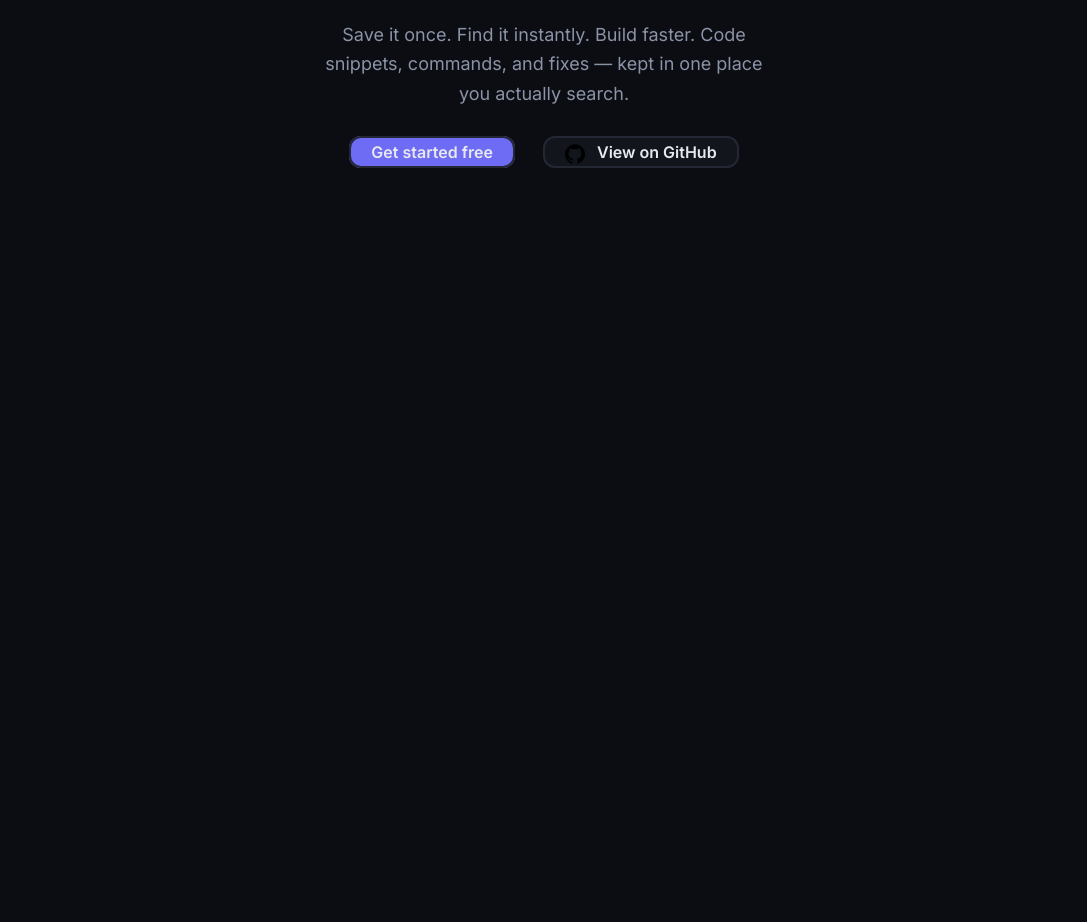
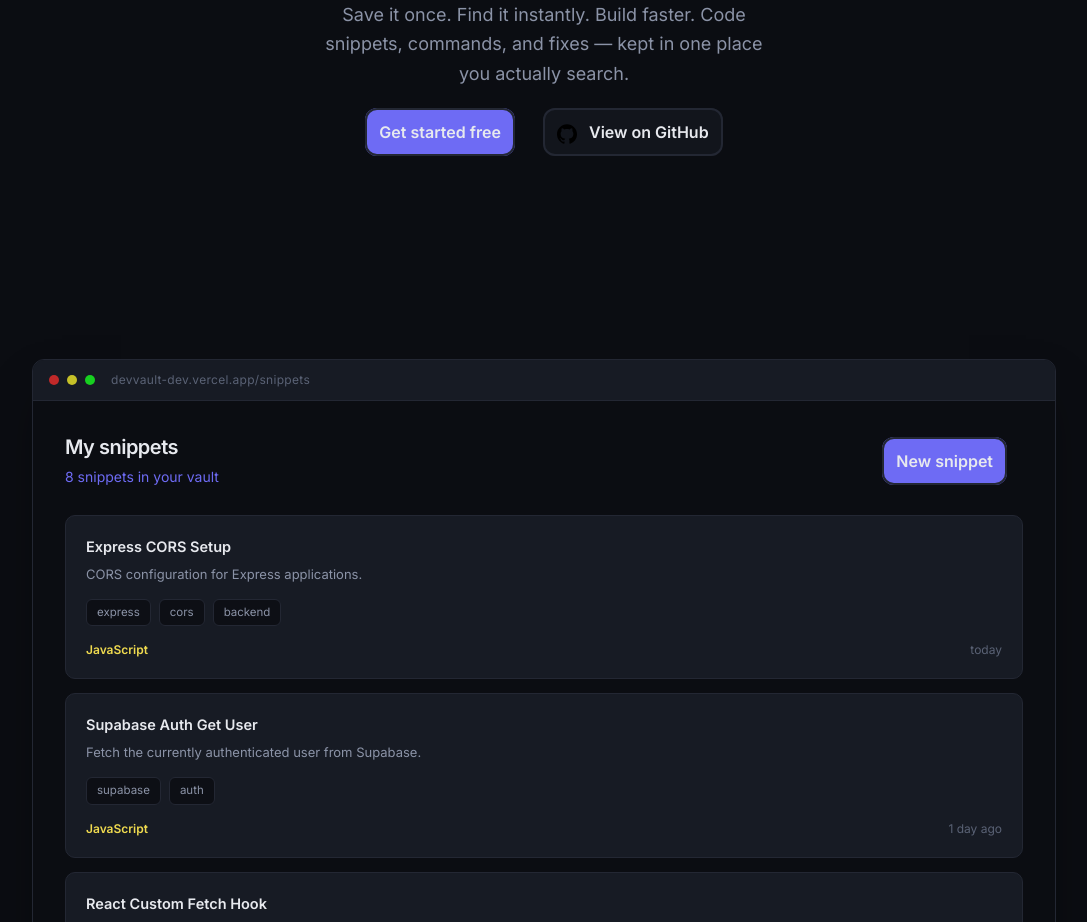
Before and after one commit to PrabhatBargoti/DevVault, a React (Vite) app: page / in a window 1280 px wide. Shown: the part 450-1372 px from the top of the page, without its empty margins (96-1183 px from the left). Built offline with nearby package versions, Linux system fonts and the light colour scheme.

Commit message:
Build: Landing Page snippets

```diff
--- /dev/null
+++ b/src/Components/BigDarkBtn.jsx
@@ -0,0 +1,14 @@
+import React from 'react'
+
+const ButtonDark = (props) => {
+  return (
+    <div className='border-2 border-[#232733] p-3 rounded-xl font-semibold bg-[#12151C] my-10 mx-2 cursor-pointer active:-scale-95 transition-all duration-200 hover:[#1C2029] select-none inline'>
+      {props.img && (
+        <img src={props.img} alt='' className='w-5 h-5 inline-block mr-2' />
+      )} {/*  Only when SVG or Img req */}
+      {props.name}
+    </div>
+  )
+}
+
+export default ButtonDark
--- /dev/null
+++ b/src/Components/BigPurpleBtn.jsx
@@ -0,0 +1,11 @@
+import React from 'react'
+
+const ButtonPurple = (props) => {
+  return (
+    <div className='border-2 border-[#232733] p-3 rounded-xl font-semibold bg-[#6E6BF4] my-10 mx-2 cursor-pointer active:scale-95 transition-all duration-200 hover:bg-[#8280F7] select-none inline'>
+      {props.name}
+    </div>
+  )
+}
+
+export default ButtonPurple
--- a/src/Components/Theme.jsx
+++ /dev/null
@@ -1,12 +0,0 @@
-import React from 'react'
-import { Sun } from "lucide-react";
-
-const Theme = () => {
-  return (
-    <button className="cursor-pointer">
-        <Sun color="white" />
-    </button>
-  )
-}
-
-export default Theme
--- a/src/Pages/LandingPage/LandingHero.jsx
+++ b/src/Pages/LandingPage/LandingHero.jsx
@@ -1,6 +1,6 @@
 import React from "react";
-import ButtonDark from "../../Components/ButtonDark";
-import ButtonPurple from "../../Components/ButtonPurple";
+import BigDarkBtn from "../../Components/BigDarkBtn";
+import BigPurpleBtn from "../../Components/BigPurpleBtn";
 import { useNavigate } from "react-router-dom";
 
 const LandingHero = () => {
@@ -13,7 +13,7 @@ const LandingHero = () => {
 
   return (
     <section className="min-h-screen flex items-center justify-center px-6">
-      <div className="flex flex-col items-center text-center max-w-2xl">
+      <div className="flex flex-col items-center text-center max-w-2xl -mt-10">
         <h1 className="text-[#E7E9EE] font-bold text-5xl sm:text-6xl leading-[1.1] tracking-tight">
           Your developer
           <br />
@@ -26,10 +26,10 @@ const LandingHero = () => {
         </p>
         <div className=" flex items-center justify-center gap-3 mt-8">
           <span onClick={gotoSign}>
-          <ButtonPurple name={"Get started free"} className="w-auto" />
+          <BigPurpleBtn name={"Get started free"} className="w-auto" />
           </span>
           <a href="https://github.com/PrabhatBargoti/DevVault" target="_blank" rel="noopener noreferrer">
-          <ButtonDark name={"View on GitHub"} img={'../../../public/github.svg'} className="w-auto" />
+          <BigDarkBtn name={"View on GitHub"} img={'../../../public/github.svg'} className="w-auto" />
           </a>
         </div>
       </div>
--- a/src/Pages/LandingPage/LandingNav.jsx
+++ b/src/Pages/LandingPage/LandingNav.jsx
@@ -2,7 +2,6 @@ import React from 'react'
 import ButtonDark from "../../Components/ButtonDark";
 import ButtonPurple from "../../Components/ButtonPurple";
 import { useNavigate } from "react-router-dom";
-import Theme from '../../Components/Theme';
 
 const LandingNav = () => {
     const navigate = useNavigate();
@@ -48,7 +47,6 @@ const LandingNav = () => {
             </nav>
 
             <div className="flex flex-row items-center">
-                <Theme/>
                 <span onClick={gotoLog}>
                     <ButtonDark name={"Log in"} />
                 </span>
--- a/src/Pages/LandingPage/LandingSnippet.jsx
+++ b/src/Pages/LandingPage/LandingSnippet.jsx
@@ -1,9 +1,88 @@
 import React from 'react'
+import BigPurpleBtn from '../../Components/BigPurpleBtn'
+
+const snippets = [
+  {
+    title: 'Express CORS Setup',
+    description: 'CORS configuration for Express applications.',
+    tags: ['express', 'cors', 'backend'],
+    lang: 'JavaScript',
+    time: 'today',
+  },
+  {
+    title: 'Supabase Auth Get User',
+    description: 'Fetch the currently authenticated user from Supabase.',
+    tags: ['supabase', 'auth'],
+    lang: 'JavaScript',
+    time: '1 day ago',
+  },
+  {
+    title: 'React Custom Fetch Hook',
+    description: 'Reusable hook for handling API calls with loading state.',
+    tags: ['react', 'hooks', 'api'],
+    lang: 'TypeScript',
+    time: '1 day ago',
+  },
+]
+
+const langColor = {
+  JavaScript: 'text-[#F0DB4F]',
+  TypeScript: 'text-[#8280F7]',
+}
 
 const LandingSnippet = () => {
   return (
-    <section className='min-h-screen flex items-center justify-center px-6'>
+    <section className="min-h-screen flex items-center justify-center px-6">
+      <div className="w-full max-w-5xl rounded-xl border border-[#232733]  overflow-hidden shadow-2xl shadow-black/40 -mt-50">
 
+        <div className="flex items-center gap-2 px-4 py-3 bg-[#171B24] border-b border-[#232733]">
+          <span className="w-2.5 h-2.5 rounded-full bg-[#c12929]" />
+          <span className="w-2.5 h-2.5 rounded-full bg-[#c6c128]" />
+          <span className="w-2.5 h-2.5 rounded-full bg-[#17d020]" />
+          <span className="ml-2 text-xs text-[#5A6275] tracking-wide">devvault-dev.vercel.app/snippets</span>
+        </div>
+
+        <div className="p-8">
+          <div className="flex items-start justify-between mb-7">
+            <div>
+              <h1 className="text-xl font-semibold text-[#E7E9EE] tracking-tight">My snippets</h1>
+              <p className="mt-1.5 text-sm text-[#6E6BF4]">8 snippets in your vault</p>
+            </div>
+            <div className='inline mt-2 p-2'>
+            <BigPurpleBtn name={"New snippet"} />
+            </div>
+          </div>
+
+          <div className="flex flex-col gap-3.5">
+            {snippets.map((snippet) => (
+              <div
+                key={snippet.title}
+                className="rounded-[10px] border border-[#232733] bg-[#171B24] hover:bg-[#1C2029] hover:border-[#2D3241] transition-colors p-5"
+              >
+                <h2 className="text-[14.5px] font-semibold text-[#E7E9EE] mb-1.5">{snippet.title}</h2>
+                <p className="text-[13px] text-[#8B93A7] leading-relaxed mb-3.5">{snippet.description}</p>
+
+                <div className="flex flex-wrap gap-2 mb-4">
+                  {snippet.tags.map((tag) => (
+                    <span
+                      key={tag}
+                      className="rounded-md border border-[#232733] bg-[#0D0F15] px-2.5 py-1 text-[11.5px] text-[#8B93A7]"
+                    >
+                      {tag}
+                    </span>
+                  ))}
+                </div>
+
+                <div className="flex items-center justify-between">
+                  <span className={`text-xs font-semibold ${langColor[snippet.lang]}`}>{snippet.lang}</span>
+                  <span className="text-xs text-[#5A6275]">{snippet.time}</span>
+                </div>
+              </div>
+            ))}
+          </div>
+        </div>
+
+      </div>
     </section>
   )
 }
```
